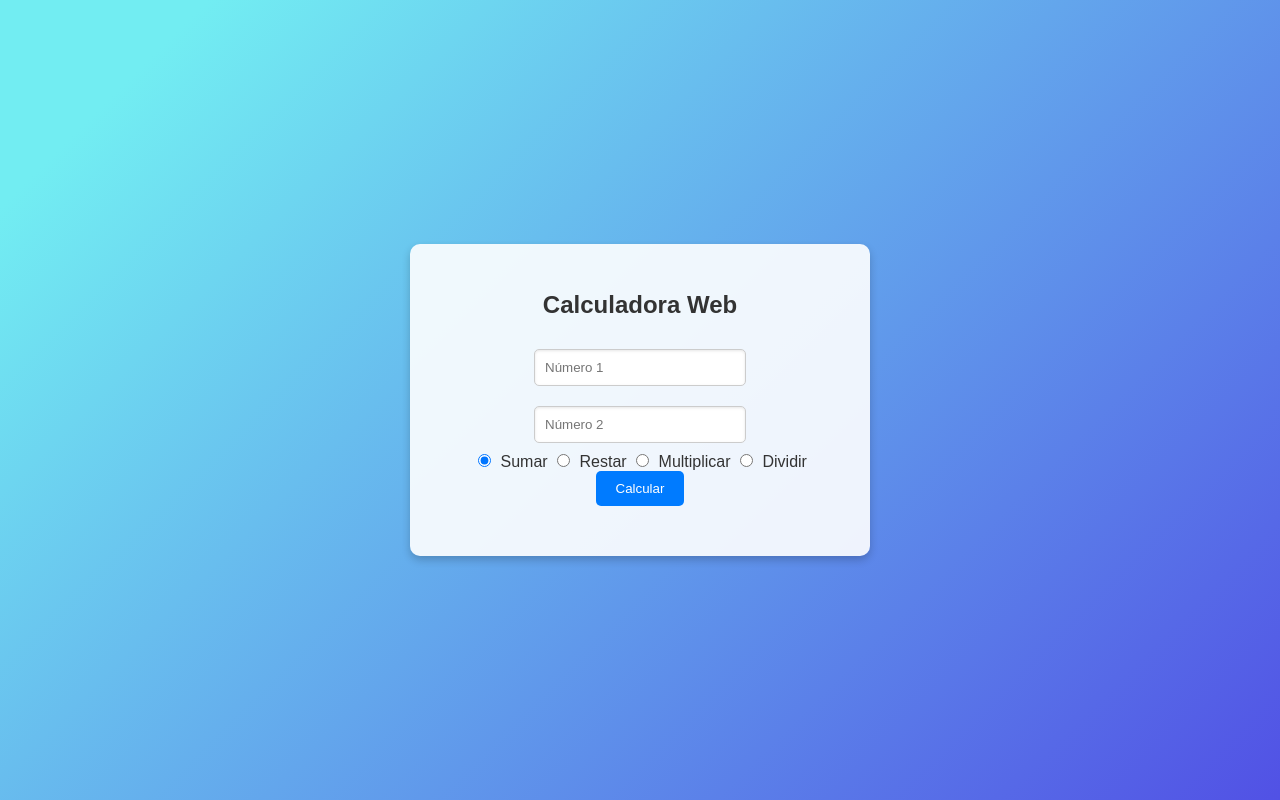
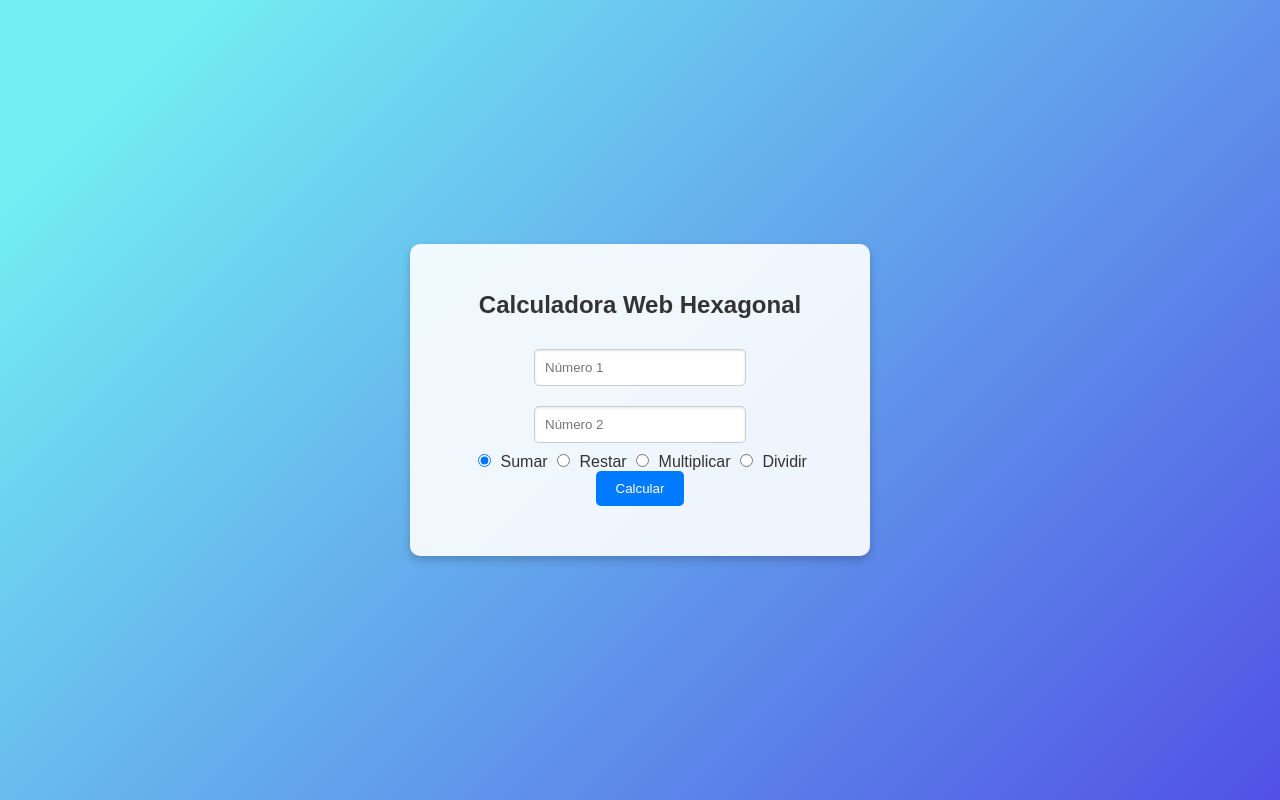
Before and after one commit to danielromo2001/Calculadora_Web, a plain HTML site: page src/ui/index.html in a window 1280 px wide. Drawn offline with Linux system fonts and the light colour scheme.

Commit message:
Cambios minimos, todo funcional

```diff
--- a/src/ui/index.html
+++ b/src/ui/index.html
@@ -8,7 +8,7 @@
 </head>
 <body>
     <div class="container">
-        <h1>Calculadora Web</h1>
+        <h1>Calculadora Web Hexagonal</h1>
         <input type="number" id="inputA" placeholder="Número 1">
         <input type="number" id="inputB" placeholder="Número 2">
         <div>
```
